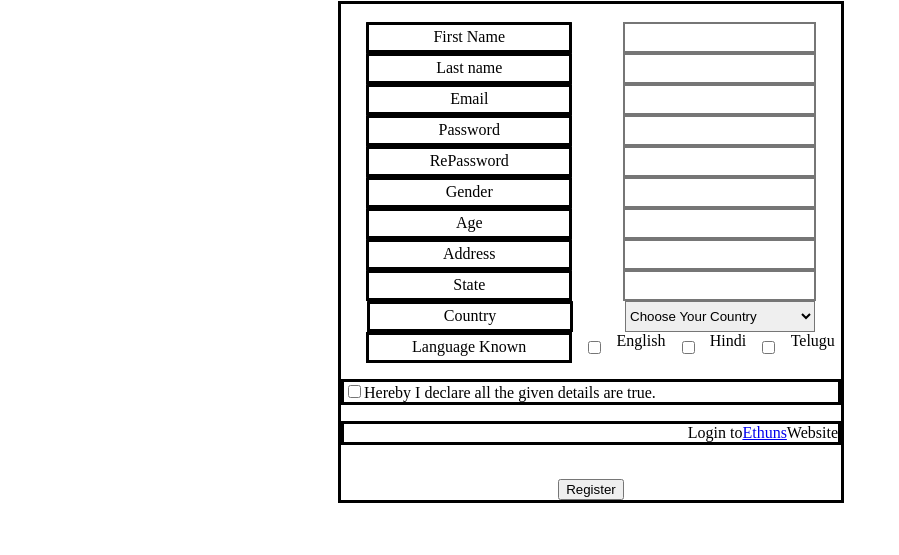
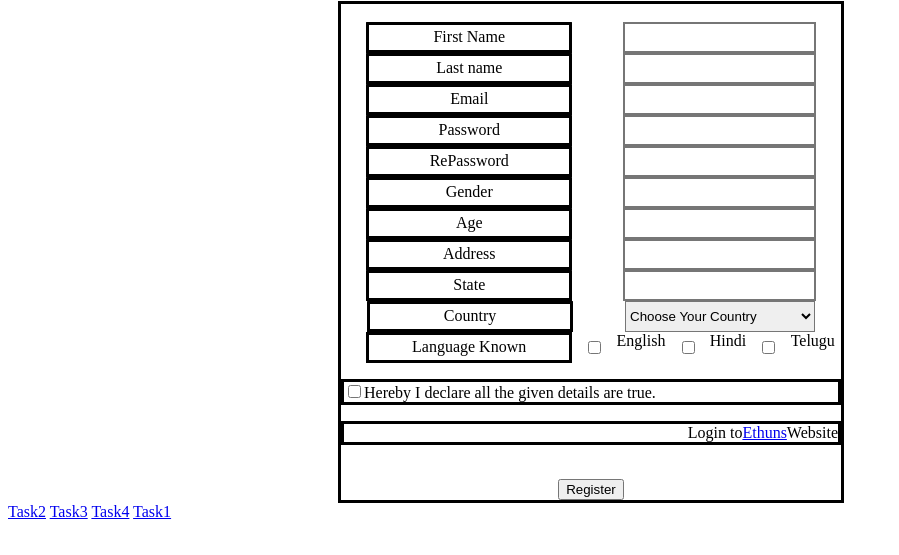
Before and after one commit to VinayVamshee/MERN-HTML-Tasks, a plain HTML site: page Task5.html in a window 1280 px wide. Shown: the part 79-634 px from the top of the page, without its empty margins (0-899 px from the left). Drawn offline with Linux system fonts and the light colour scheme.

Commit message:
Update Task5.html

```diff
--- a/Task5.html
+++ b/Task5.html
@@ -50,6 +50,11 @@
       <br>
       <div style="display: flex; justify-content: center; align-items: center;"><input type="submit" value="Register"></div>
    </div>
+
+   <a href="Task2.html">Task2</a>
+<a href="Task3.html">Task3</a>
+<a href="Task4.html">Task4</a>
+<a href="index.html">Task1</a>
 </body>
 
 </html>
```
